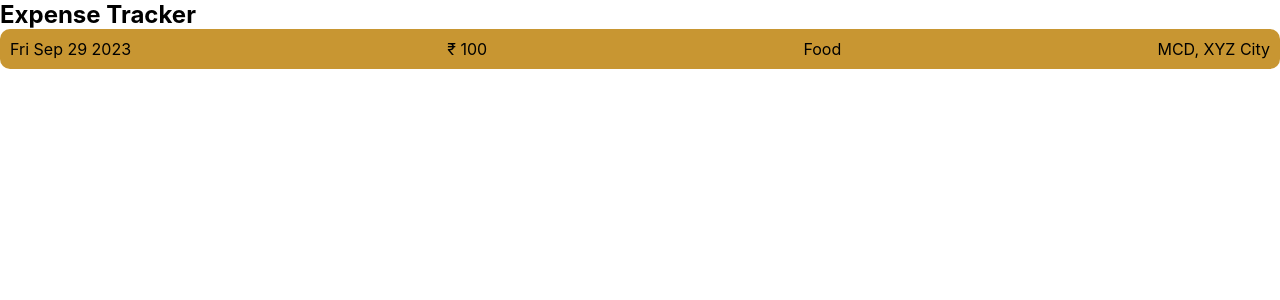
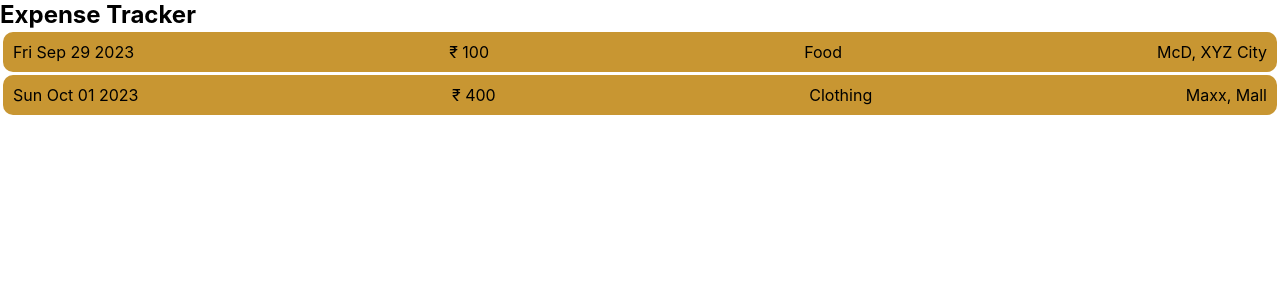
Before and after one commit to Akshay-B10/learningGit, a JavaScript app in the folder task-1/: page / in a window 1280 px wide. Shown: the top 300 px of the page. Built offline with nearby package versions, Linux system fonts and the light colour scheme.

Commit message:
props - passing data

```diff
--- a/task-1/src/App.js
+++ b/task-1/src/App.js
@@ -1,10 +1,22 @@
 import ExpenseItem from "./components/ExpenseItem";
 
 function App() {
+  const expenses = [{
+    date: new Date(2023, 8, 29),
+    amount: 100,
+    description: "Food",
+    location: "McD, XYZ City"
+  }, {
+    date: new Date(2023, 9, 1),
+    amount: 400,
+    description: "Clothing",
+    location: "Maxx, Mall"
+  }]
   return (
     <div>
       <h2>Expense Tracker</h2>
-      <ExpenseItem></ExpenseItem>
+      <ExpenseItem date={expenses[0].date} amount={expenses[0].amount} description={expenses[0].description} location={expenses[0].location}></ExpenseItem>
+      <ExpenseItem date={expenses[1].date} amount={expenses[1].amount} description={expenses[1].description} location={expenses[1].location}></ExpenseItem>
     </div>
   );
 }
--- a/task-1/src/components/ExpenseItem.css
+++ b/task-1/src/components/ExpenseItem.css
@@ -4,6 +4,7 @@
 }
 
 .expense-item {
+    margin: 3px;
     padding: 10px;
     display: flex;
     background-color: rgb(200, 150, 50);
--- a/task-1/src/components/ExpenseItem.js
+++ b/task-1/src/components/ExpenseItem.js
@@ -1,16 +1,12 @@
 import "./ExpenseItem.css";
 
-function ExpenseItem() {
-    const date = new Date(2023, 8, 29);
-    const amount = 100;
-    const description = "Food";
-    const location = "MCD, XYZ City";
+function ExpenseItem(props) {
     return (
         <div className = "expense-item">
-            <div className = "expense-date">{date.toString().slice(0, 15)}</div>
-            <div className = "expense-amount">&#8377; {amount}</div>
-            <div className = "expense-description">{description}</div>
-            <div className = "expense-location">{location}</div>
+            <div className = "expense-date">{props.date.toString().slice(0, 15)}</div>
+            <div className = "expense-amount">&#8377; {props.amount}</div>
+            <div className = "expense-description">{props.description}</div>
+            <div className = "expense-location">{props.location}</div>
         </div>
     );
 }
```
